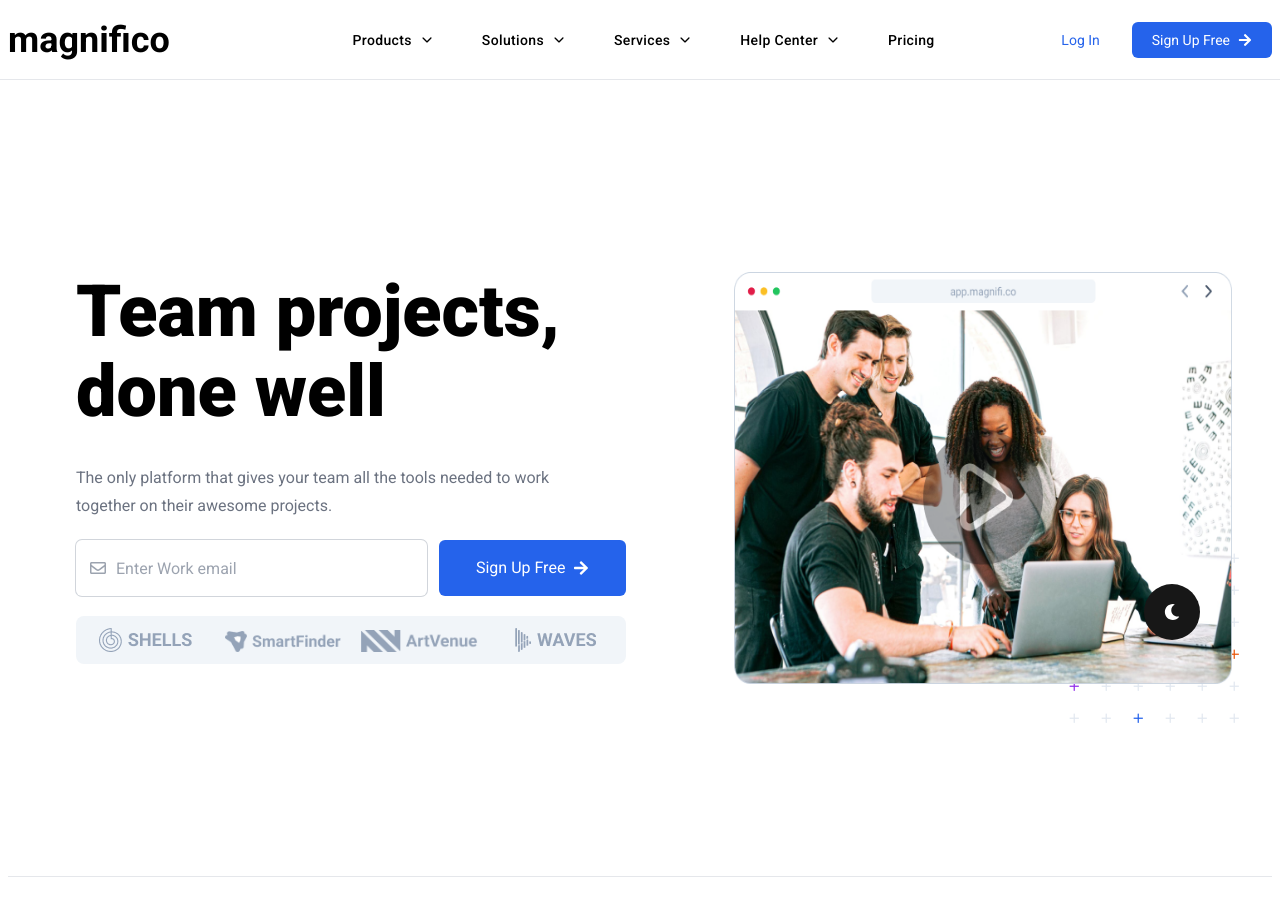
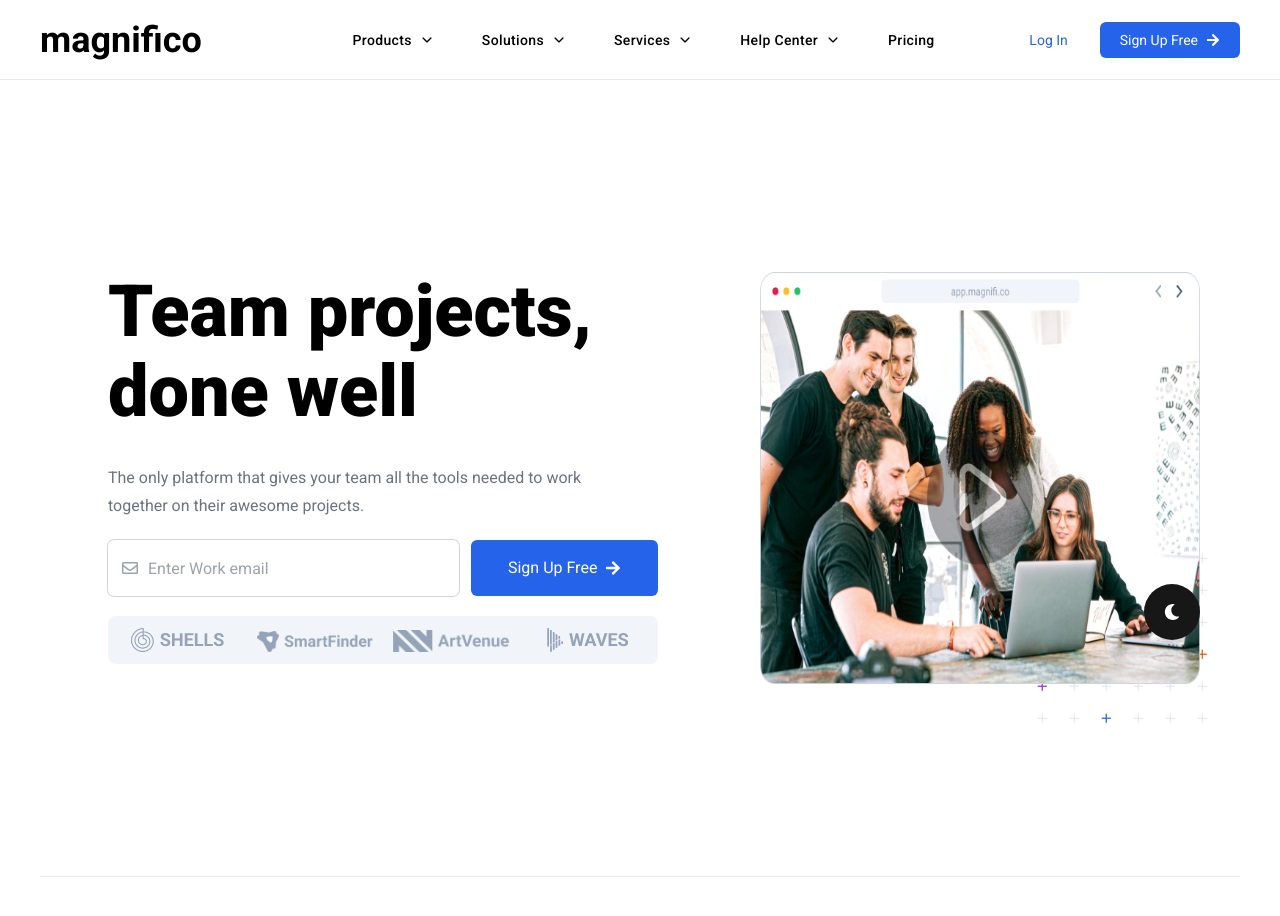
Before and after one commit to warmachine028/magnifico, a React (Vite) app: page / in a window 1280 px wide. Shown: the top 916 px of the page. Built offline with nearby package versions, Linux system fonts and the light colour scheme.

Commit message:
fix: padding for macbook

```diff
--- a/src/components/Navbar.jsx
+++ b/src/components/Navbar.jsx
@@ -9,7 +9,7 @@ import { ImCross } from 'react-icons/im'
 const Navbar = () => {
 	const navLinks = ['Products', 'Solutions', 'Services', 'Help Center']
 	return (
-		<nav className="sticky top-0 z-50 flex h-20 items-center border-b bg-white py-3 font-roboto dark:bg-slate-900">
+		<nav className="sticky top-0 z-50 flex h-20 items-center border-b bg-white py-3 xl:px-8 font-roboto dark:bg-slate-900">
 			<div className="container relative mx-auto px-7 text-sm sm:px-2">
 				<div className="flex items-center justify-between">
 					<div className="flex flex-shrink-0 items-center">
--- a/src/pages/Home.jsx
+++ b/src/pages/Home.jsx
@@ -3,7 +3,7 @@ import { Community, Hero, ImproveWorkflow, ProblemSolved, TimeWorking, Tools } f
 const Home = () => {
 	return (
 		<main className="dark:bg-slate-900">
-			<div className="mx-auto sm:container sm:px-2">
+			<div className="mx-auto sm:container sm:px-2 xl:px-10">
 				<Hero />
 				<hr className="hidden sm:block" />
 				<TimeWorking />
```
